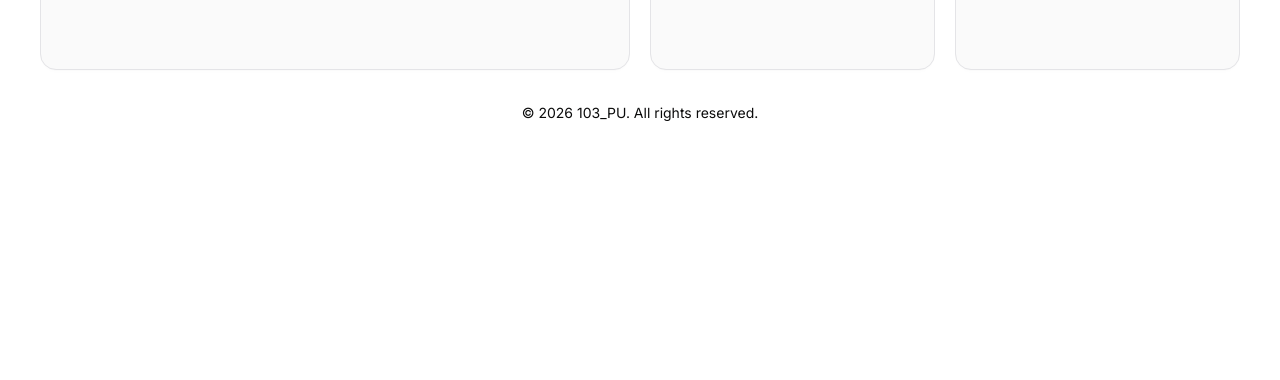
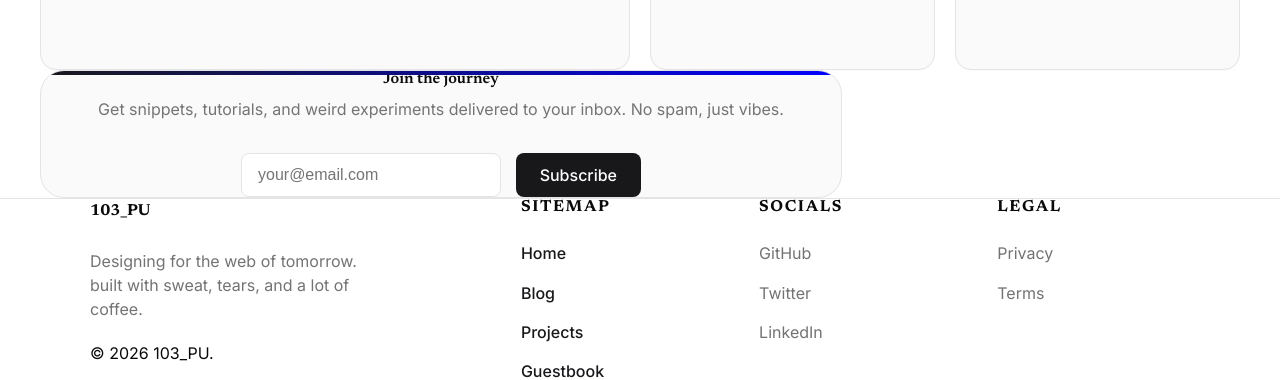
Before and after one commit to 103PU/BIO_NEW, a Next.js app: page / in a window 1280 px wide. Shown: the part 656-1036 px from the top of the page. Before the commit the page ends 811 px from the top, so only its background shows below. Built offline with nearby package versions, Linux system fonts and the light colour scheme; no server answers.

Commit message:
Restore Footer, Newsletter & OG Image

```diff
--- a/src/app/page.tsx
+++ b/src/app/page.tsx
@@ -8,6 +8,7 @@ import { MagicLink } from '@/components/core/MagicLink'
 import { Button } from '@/components/core/Button'
 import { Heading, Text, Label } from '@/components/core/Typography'
 import { Spacer } from '@/components/core/Spacer'
+import { Newsletter } from '@/components/core/Newsletter'
 
 // Phase 3: Bento Grid Engine
 const Grid = styled.div`
@@ -41,6 +42,7 @@ const Grid = styled.div`
 
 export default function Home() {
   return (
+    <>
       <Grid>
         {/* Bio Area */}
         <BentoCard area="bio">
@@ -112,5 +114,10 @@ export default function Home() {
         </BentoCard>
 
       </Grid>
+
+      <div style={{ maxWidth: '1200px', margin: '0 auto', padding: '0 var(--space-md)' }}>
+        <Newsletter />
+      </div>
+    </>
   )
 }
--- a/src/components/core/Footer.tsx
+++ b/src/components/core/Footer.tsx
@@ -1,18 +1,98 @@
 'use client'
 
 import styled from 'styled-components'
+import { motion } from 'framer-motion'
+import { Logo } from './Logo'
+import { MagicLink } from './MagicLink'
 
 const Wrapper = styled.footer`
-  padding: 2rem;
-  text-align: center;
-  color: var(--color-muted);
-  font-size: 0.875rem;
+  padding: var(--space-3xl) var(--space-md) var(--space-xl);
+  margin-top: var(--space-3xl);
+  border-top: 1px solid hsl(var(--color-border));
+  background: hsl(var(--color-surface) / 0.3);
+`
+
+const Grid = styled.div`
+  display: grid;
+  grid-template-columns: 1fr;
+  gap: var(--space-xl);
+  max-width: 1100px;
+  margin: 0 auto;
+
+  @media (min-width: 768px) {
+    grid-template-columns: 2fr 1fr 1fr 1fr;
+  }
+`
+
+const BrandColumn = styled.div`
+  display: flex;
+  flex-direction: column;
+  gap: var(--space-md);
+`
+
+const LinkColumn = styled.div`
+  display: flex;
+  flex-direction: column;
+  gap: var(--space-sm);
+
+  h4 {
+    font-size: var(--font-sm);
+    font-weight: 700;
+    text-transform: uppercase;
+    letter-spacing: 0.1em;
+    color: hsl(var(--color-text-subtle));
+    margin-bottom: var(--space-xs);
+  }
+`
+
+const SocialLink = styled(motion.a)`
+  display: block;
+  color: hsl(var(--color-text-muted));
+  transition: color 0.2s;
+  cursor: pointer;
+
+  &:hover {
+    color: hsl(var(--color-primary));
+  }
 `
 
 export const Footer = () => {
     return (
         <Wrapper>
-            © {new Date().getFullYear()} 103_PU. All rights reserved.
+            <Grid>
+                <BrandColumn>
+                    <div style={{ transform: 'scale(0.8)', transformOrigin: 'top left' }}>
+                        <Logo />
+                    </div>
+                    <p style={{ color: 'hsl(var(--color-text-muted))', maxWidth: '30ch' }}>
+                        Designing for the web of tomorrow. built with sweat, tears, and a lot of coffee.
+                    </p>
+                    <p style={{ fontSize: 'var(--font-xs)', color: 'hsl(var(--color-text-subtle))' }}>
+                        © {new Date().getFullYear()} 103_PU.
+                    </p>
+                </BrandColumn>
+
+                <LinkColumn>
+                    <h4>Sitemap</h4>
+                    <MagicLink href="/">Home</MagicLink>
+                    <MagicLink href="/blog">Blog</MagicLink>
+                    <MagicLink href="/projects">Projects</MagicLink>
+                    <MagicLink href="/guestbook">Guestbook</MagicLink>
+                </LinkColumn>
+
+                <LinkColumn>
+                    <h4>Socials</h4>
+                    <SocialLink href="https://github.com" whileHover={{ x: 5 }}>GitHub</SocialLink>
+                    <SocialLink href="https://twitter.com" whileHover={{ x: 5 }}>Twitter</SocialLink>
+                    <SocialLink href="https://linkedin.com" whileHover={{ x: 5 }}>LinkedIn</SocialLink>
+                </LinkColumn>
+
+                <LinkColumn>
+                    <h4>Legal</h4>
+                    <SocialLink href="/privacy" whileHover={{ x: 5 }}>Privacy</SocialLink>
+                    <SocialLink href="/terms" whileHover={{ x: 5 }}>Terms</SocialLink>
+                </LinkColumn>
+            </Grid>
         </Wrapper>
     )
 }
--- /dev/null
+++ b/src/components/core/Newsletter.tsx
@@ -0,0 +1,72 @@
+'use client'
+
+import styled from 'styled-components'
+import { Button } from './Button'
+import { Heading, Text } from './Typography'
+
+const Wrapper = styled.section`
+  background: hsl(var(--color-surface));
+  border: 1px solid hsl(var(--color-border));
+  border-radius: 24px;
+  padding: var(--space-2xl);
+  text-align: center;
+  max-width: 800px;
+  margin: var(--space-3xl) auto;
+  position: relative;
+  overflow: hidden;
+
+  /* Decor */
+  &::before {
+    content: "";
+    position: absolute;
+    top: 0;
+    left: 0;
+    right: 0;
+    height: 4px;
+    background: linear-gradient(90deg, hsl(var(--color-primary)), hsl(var(--color-accent)));
+  }
+`
+
+const Form = styled.form`
+  display: flex;
+  gap: var(--space-sm);
+  max-width: 400px;
+  margin: var(--space-lg) auto 0;
+  flex-direction: column;
+
+  @media (min-width: 600px) {
+    flex-direction: row;
+  }
+`
+
+const Input = styled.input`
+  flex: 1;
+  padding: 12px 16px;
+  border-radius: 8px;
+  border: 1px solid hsl(var(--color-border));
+  background: hsl(var(--color-background));
+  color: hsl(var(--color-text));
+  font-size: var(--font-md);
+
+  &:focus {
+    outline: 2px solid hsl(var(--color-primary));
+    border-color: transparent;
+  }
+`
+
+export const Newsletter = () => {
+    return (
+        <Wrapper>
+            <Heading $size="xl">Join the journey</Heading>
+            <Text $variant="muted" style={{ marginTop: '8px' }}>
+                Get snippets, tutorials, and weird experiments delivered to your inbox.
+                No spam, just vibes.
+            </Text>
+
+            <Form onSubmit={(e) => e.preventDefault()}>
+                <Input placeholder="your@email.com" type="email" required />
+                <Button>Subscribe</Button>
+            </Form>
+        </Wrapper>
+    )
+}
```
Also changed, not shown: src/app/og/route.tsx (added, +73 -0 lines). Lines whose indentation alone changed are shown as unchanged.
